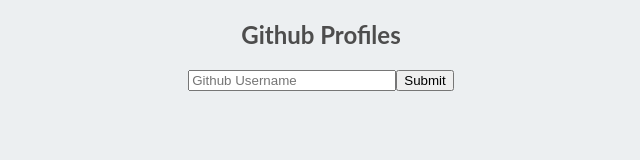
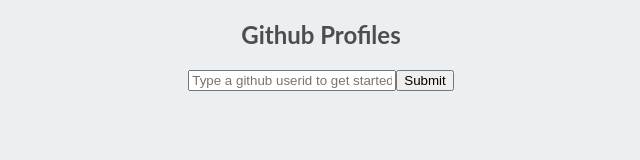
Before and after one commit to shiveshdewangan/github-users, a React (Create React App) app: page / in a window 1280 px wide. Shown: the top 160 px of the page, without its empty margins (319-959 px from the left). Built offline with nearby package versions, Linux system fonts and the light colour scheme; the HTML template or start-up script is replaced by a standard one.

Commit message:
form plaeholder changes

```diff
--- a/src/components/SimpleForm.jsx
+++ b/src/components/SimpleForm.jsx
@@ -9,7 +9,7 @@
         id="user"
         value={value}
         onChange={handleChange}
-        placeholder="Github Username"
+        placeholder="Type a github userid to get started"
       />
       <button type="submit">Submit</button>
     </form>
```
